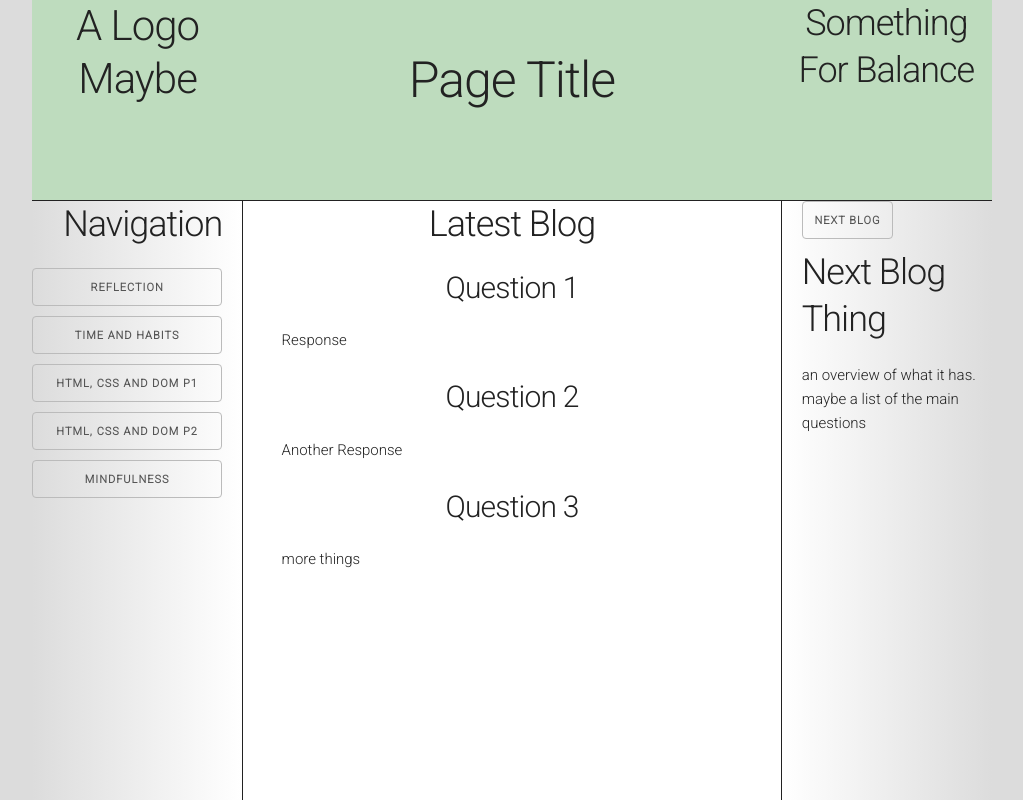
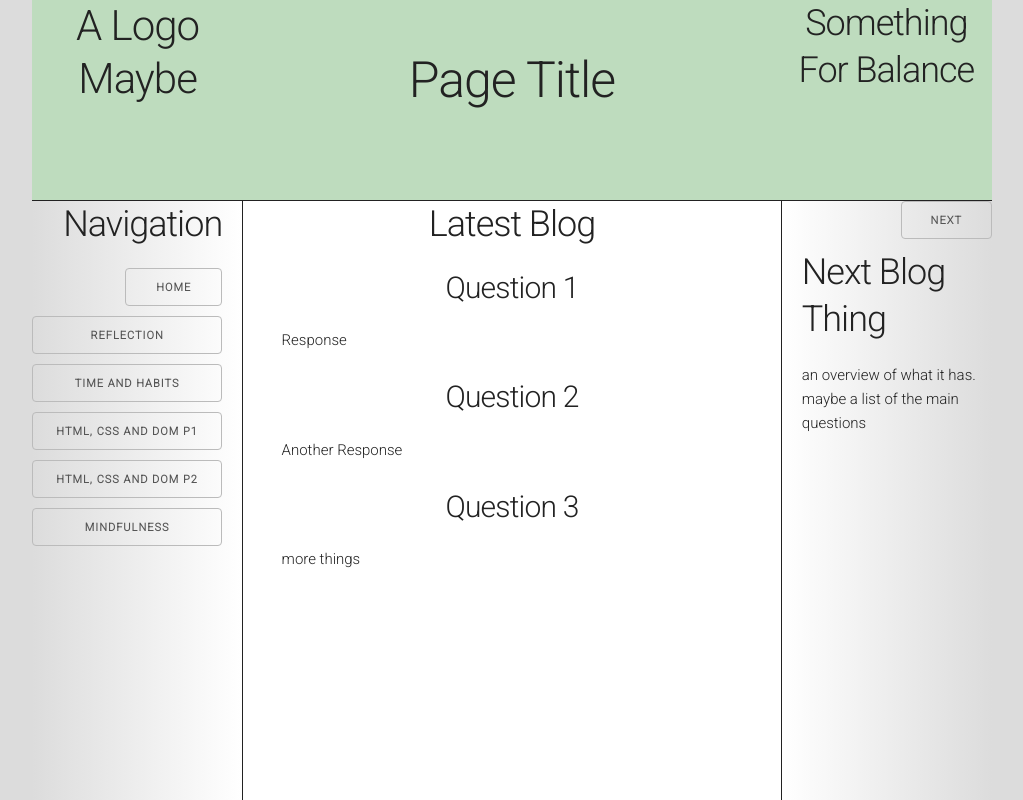
Before and after one commit to James-Is-A-Name/James-Is-A-Name.github.io, a plain HTML site: page index.html in a window 1280 px wide. Shown: the top 800 px of the page, without its empty margins (128-1151 px from the left). Drawn offline with nearby package versions, Linux system fonts and the light colour scheme.

Commit message:
Correct class spelling error and added title

```diff
--- a/index.html
+++ b/index.html
@@ -1,7 +1,7 @@
 <!DOCTYPE html>
 <html lang="en">
   <head>
-    <title></title>
+    <title>Top Page</title>
     <meta charset="UTF-8">
     <!--
       if up to date ones are wanted
@@ -46,7 +46,7 @@
       <div class="content-section row">
         <div class="three columns navigation-section">
           <h3>Navigation</h3>
-
+          <a class="button home-link" href="/index.html">home</a>
           <a class="button blog-link" href="/blog/c1-reflection-blog.html">Reflection</a>
           <a class="button blog-link" href="/blog/c1-time-and-habits-blog.html">Time and habits</a>
           <a class="button blog-link" href="/blog/t2-html-css-dom-p1.html">HTML, CSS and DOM p1</a>
@@ -69,8 +69,8 @@
 
         <div class="three columns preview-section">
           <div class="row">
-            <div class="six columns offset-by-one.column">
-              <a class="button blog-link" href="/index.html">next blog</a>
+            <div class="six columns offset-by-six column">
+              <a class="button blog-link" href="/index.html">next</a>
             </div>
           </div>
           <div class="row">
```
